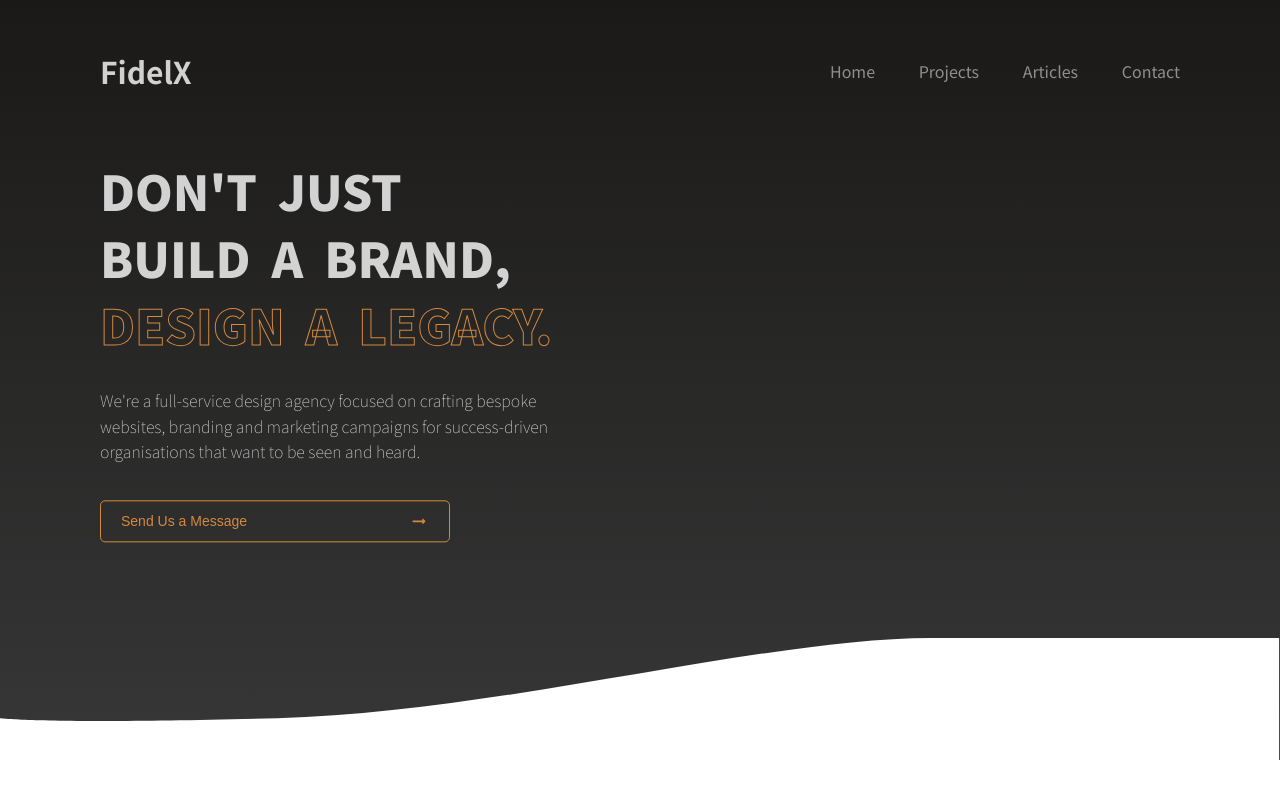
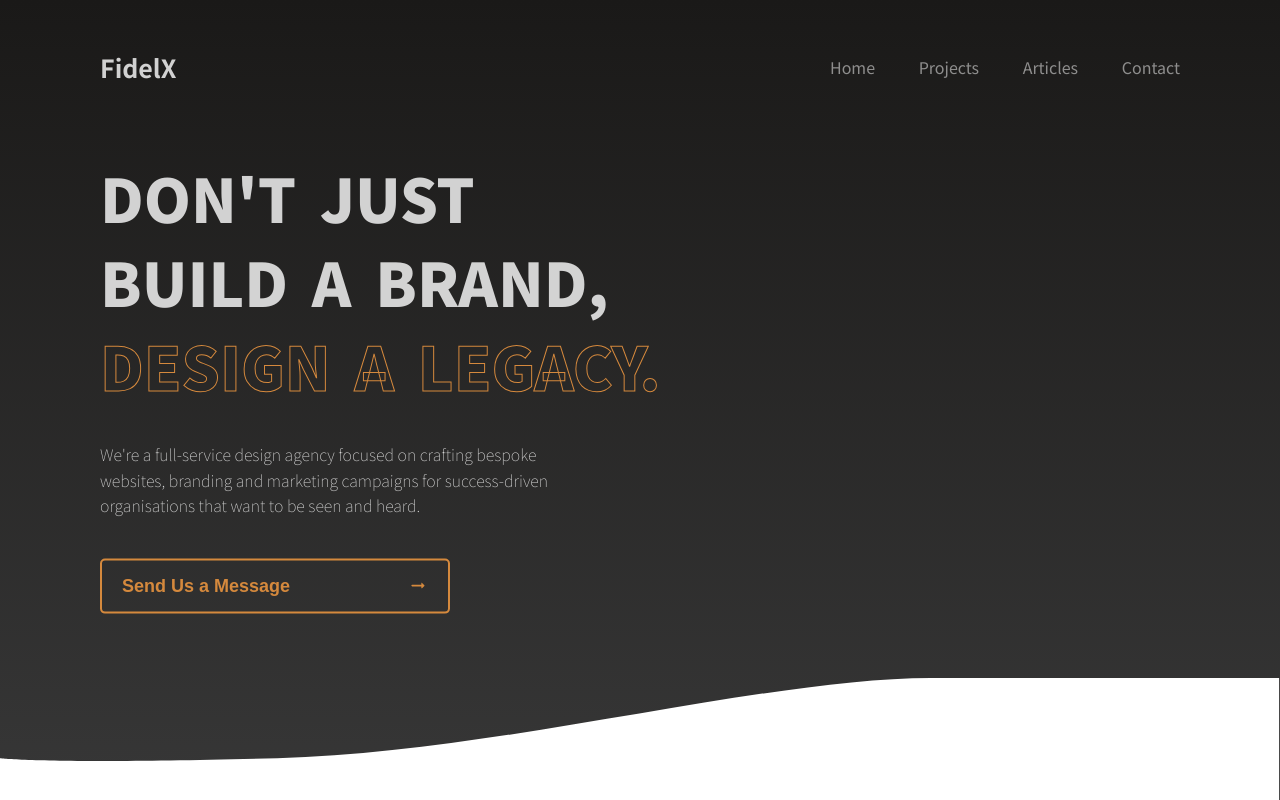
Before and after one commit to SyedHammad06/FidelX, a React (Create React App) app in the folder client/: page / in a window 1280 px wide. Shown: the top 800 px of the page. Built offline with nearby package versions, Linux system fonts and the light colour scheme.

Commit message:
landing page commit 2

```diff
--- a/client/package.json
+++ b/client/package.json
@@ -3,6 +3,7 @@
   "version": "0.1.0",
   "private": true,
   "dependencies": {
+    "@material-ui/core": "^4.11.3",
     "@material-ui/icons": "^4.11.2",
     "@testing-library/jest-dom": "^5.11.10",
     "@testing-library/react": "^11.2.6",
--- a/client/src/Components/LandingPage/LandingPage.scss
+++ b/client/src/Components/LandingPage/LandingPage.scss
@@ -2,7 +2,7 @@
 
 .LandingPage {
   width: 100%;
-  height: 95vh;
+  height: 100vh;
   color: rgba(255, 255, 255, 0.8);
   padding: 5rem 10rem;
   position: relative;
@@ -26,21 +26,21 @@
   }
 
   &__logo {
-    font-size: 3rem;
+    font-size: 2.5rem;
     font-weight: 700;
   }
 
   &__showcase {
     position: absolute;
-    top: 46%;
+    top: 48%;
     transform: translateY(-50%);
   }
 
   &__heading {
     text-transform: uppercase;
-    font-size: 4.8rem;
+    font-size: 6rem;
     font-weight: 900;
-    margin-bottom: 3rem;
+    margin-bottom: 3.5rem;
     word-spacing: 1rem;
 
     & span {
@@ -54,7 +54,7 @@
     font-size: 1.6rem;
     font-weight: 100;
     line-height: 1.6;
-    margin-bottom: 3.5rem;
+    margin-bottom: 4rem;
   }
 
   &__list {
--- a/client/src/Components/UI/Button/Button.scss
+++ b/client/src/Components/UI/Button/Button.scss
@@ -2,15 +2,16 @@
 
 .Button {
   width: 35rem;
-  padding: 1rem 2rem;
+  padding: 1.5rem 2rem;
   background: none;
-  border: 1px solid $color-brown;
+  border: 2px solid $color-brown;
   border-radius: 5px;
   position: relative;
   transition: all 0.3s;
 
   &__link {
-    font-size: 1.4rem;
+    font-size: 1.8rem;
+    font-weight: 600;
     color: $color-brown;
     text-decoration: none;
     display: flex;
@@ -46,7 +47,7 @@
   }
 
   &:hover {
-    border: 1px solid transparent;
+    border: 2px solid transparent;
     cursor: pointer;
   }
 
```
Also changed, not shown: 1 other file (tests, documents, lock files or other folders).
